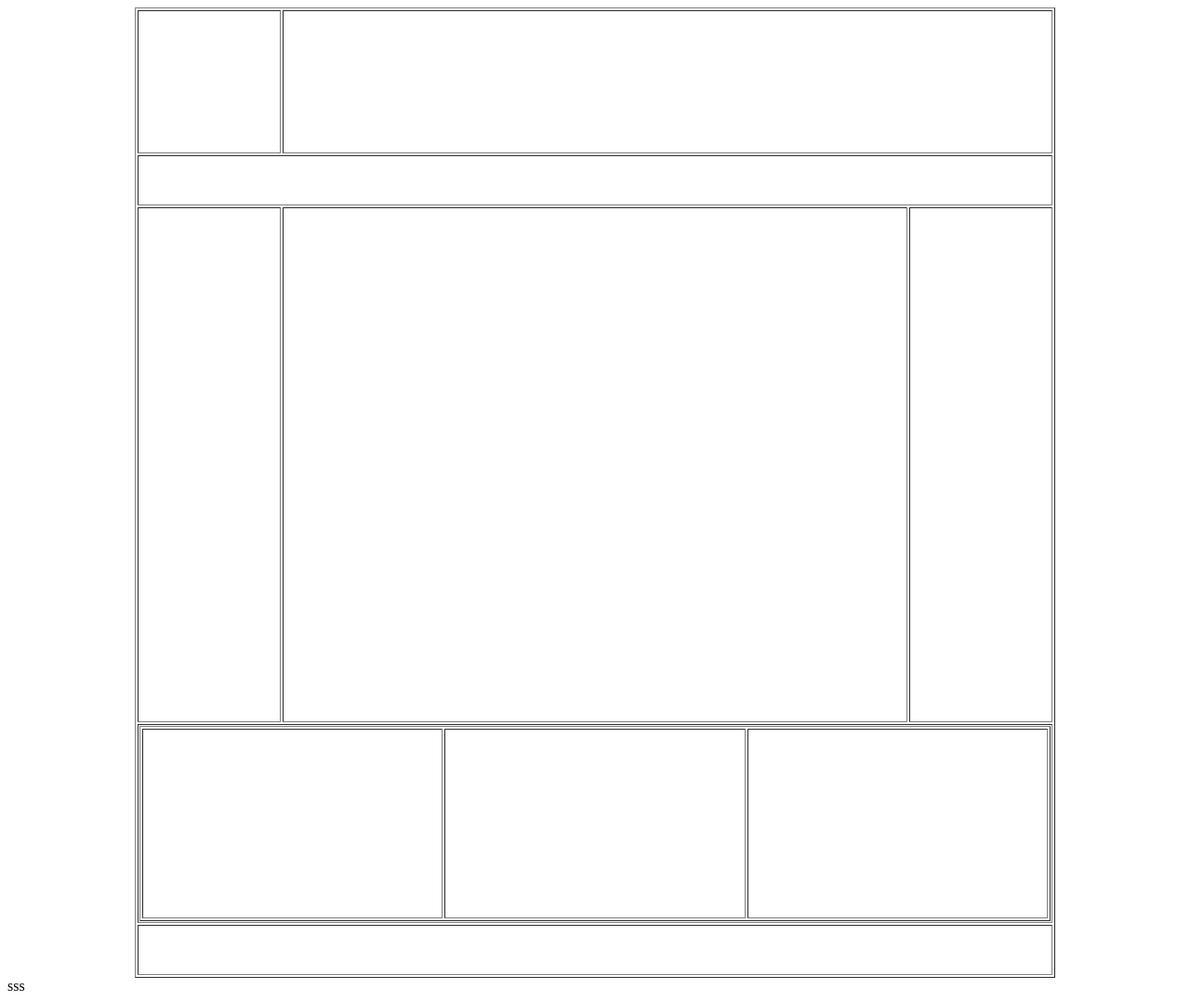
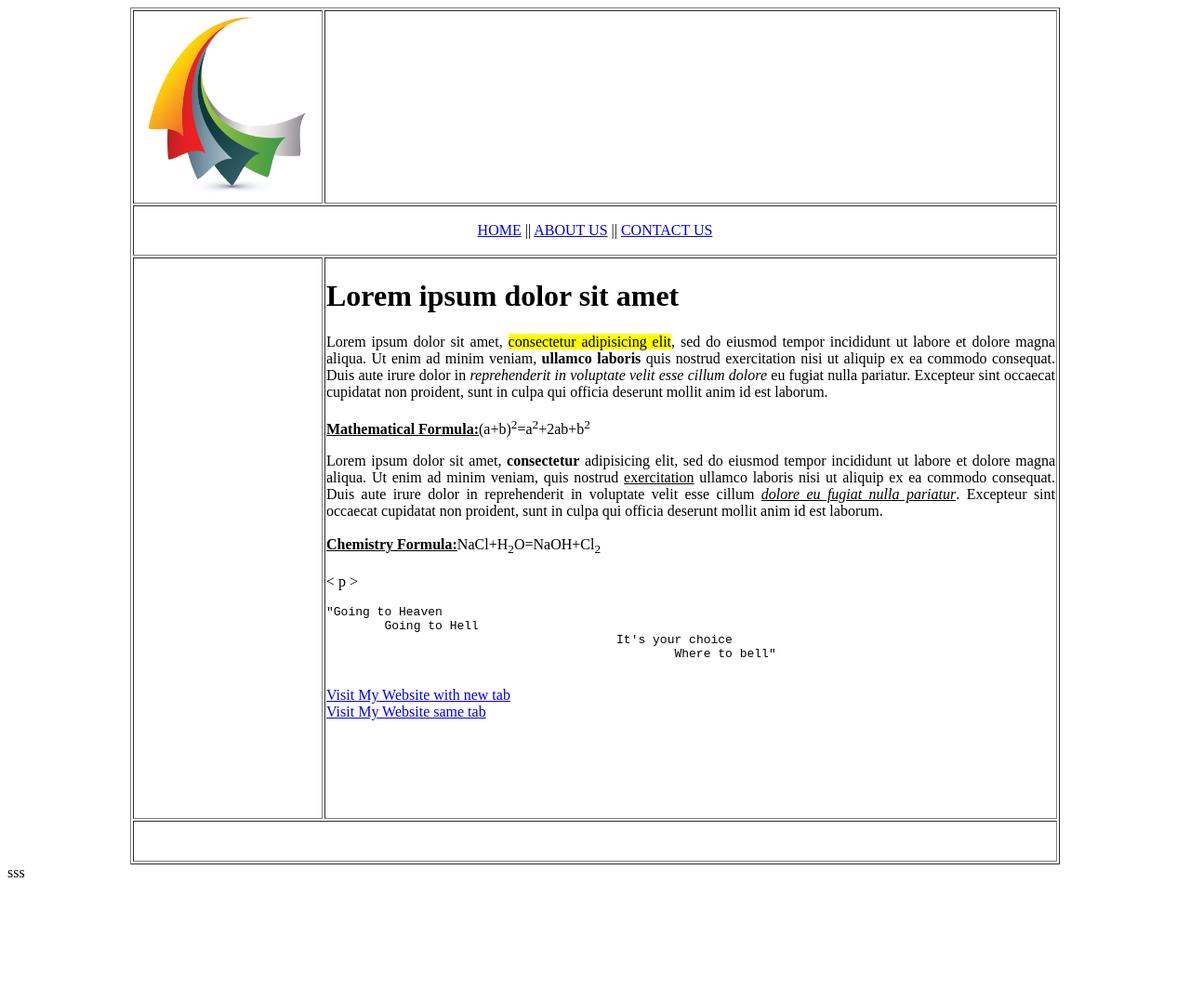
Before and after one commit to faimohai1/phplearn, a plain HTML site: page index.html in a window 1280 px wide. Shown: the whole page at 93% size. After the commit the page ends 956 px from the top, so only its background shows below. Drawn offline with Linux system fonts and the light colour scheme; files whose address does not match are found by name.

Commit message:
New files about-us.html and contact-us.html are created and index.html is updated with content

```diff
--- a/index.html
+++ b/index.html
@@ -1,37 +1,80 @@
-<!DOCTYPE html>
 <!DOCTYPE html>
 <html>
 <head>
 	<title>practice</title>
 </head>
 <body>
-	<table border="1" width="980" align="center">
+	<table border="1" width="1000" align="center">
 		<tr>
-			<td height="150"></td>
+			<td height="150" width="200">
+				<img src="F:\SEIP PHP\Day2\phplearn\assets\images\logo.png" alt="logo" height="200" width="200">
+			</td>
 			<td colspan="2"></td>
 		</tr>
 		<tr>
-			<td height="50" colspan="3"></td>
+			<td height="50" colspan="3" align="center">
+
+				<a href="index.html">HOME</a> ||
+				<a href="about-us.html">ABOUT US</a> ||
+				<a href="contact-us.html">CONTACT US</a>
+
+			</td>
 		</tr>
 		<tr>
-			<td height="550" width="150"></td>
-			<td></td>
-			<td width="150"></td>
-		</tr>
-		<tr>
-			<td height="200"colspan="3">
-				<table border="1" width="980">
-					<tr>
-						<td height="200"></td>
-						<td></td>
-						<td></td>
-					</tr>
-				</table>
+			<td height="600" width="150"></td>
+			<td valign="top">
+				<h1>Lorem ipsum dolor sit amet</h1>
+				<p align="justify">Lorem ipsum dolor sit amet, <mark>consectetur adipisicing elit</mark>, sed do eiusmod
+				tempor incididunt ut labore et dolore magna aliqua. Ut enim ad minim veniam,
+
+				<!--<strong> tag is SEO friendly-->
+				<strong>ullamco laboris</strong>
+				quis nostrud exercitation nisi ut aliquip ex ea commodo consequat. Duis aute irure dolor in
+
+				<!--<em> tag is SEO friendly-->
+				<em>reprehenderit in voluptate velit esse
+				cillum dolore</em>
+				eu fugiat nulla pariatur. Excepteur sint occaecat cupidatat non
+				proident, sunt in culpa qui officia deserunt mollit anim id est laborum.<br><br>
+
+				<!--sup tag mathe formula-->
+				<u><b>Mathematical Formula:</b></u>(a+b)<sup>2</sup>=a<sup>2</sup>+2ab+b<sup>2</sup>
+				</p>
+
+				<p align="justify">Lorem ipsum dolor sit amet, <strong>consectetur</strong> adipisicing elit, sed do eiusmod
+				tempor incididunt ut labore et dolore magna aliqua. Ut enim ad minim veniam,
+				quis nostrud
+
+				<!--<ins> tag is SEO friendly-->
+				<ins>exercitation</ins>
+				ullamco laboris nisi ut aliquip ex ea commodo
+				consequat. Duis aute irure dolor in reprehenderit in voluptate velit esse
+				cillum <u><i>dolore eu fugiat nulla pariatur</i></u>. Excepteur sint occaecat cupidatat non
+				proident, sunt in culpa qui officia deserunt mollit anim id est laborum.<br><br>
+
+				<!--<sub> tag-Chemistry formula-->
+				<u><b>Chemistry Formula:</b></u>NaCl+H<sub>2</sub>O=NaOH+Cl<sub>2</sub><br><br>
+
+				<!-- html tag print -->
+				&lt; p &gt;
+				</p>
+
+				<!-- to write poems quote -->
+				<pre>
+"Going to Heaven
+	Going to Hell
+					It's your choice
+						Where to bell"
+				</pre>
+				<!-- using anchor tag in different situations -->
+				<a href="http://www.vrtoday.info" target="_blank">Visit My Website with new tab</a>
+				<br><a href="http://www.vrtoday.info" >Visit My Website same tab</a>
 			</td>
 
 		</tr>
+
 		<tr>
-			<td colspan="3" height="50"></td>
+			<td colspan="3" height="40"></td>
 		</tr>
 	</table>sss
 
```
Also changed, not shown: about-us.html (added, +38 -0 lines), contact-us.html (added, +38 -0 lines), assets/images/logo.png (added), new.html (deleted).
